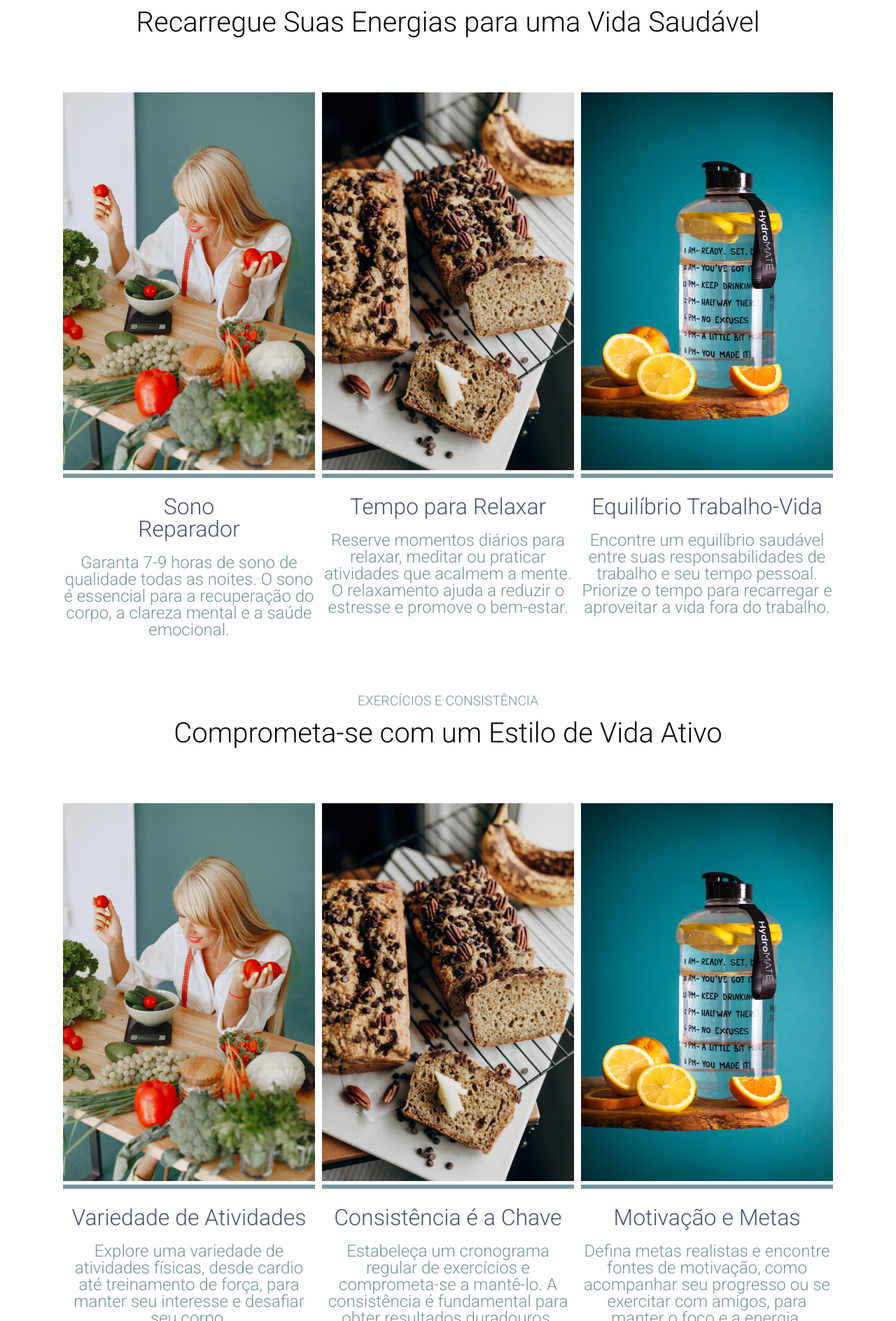
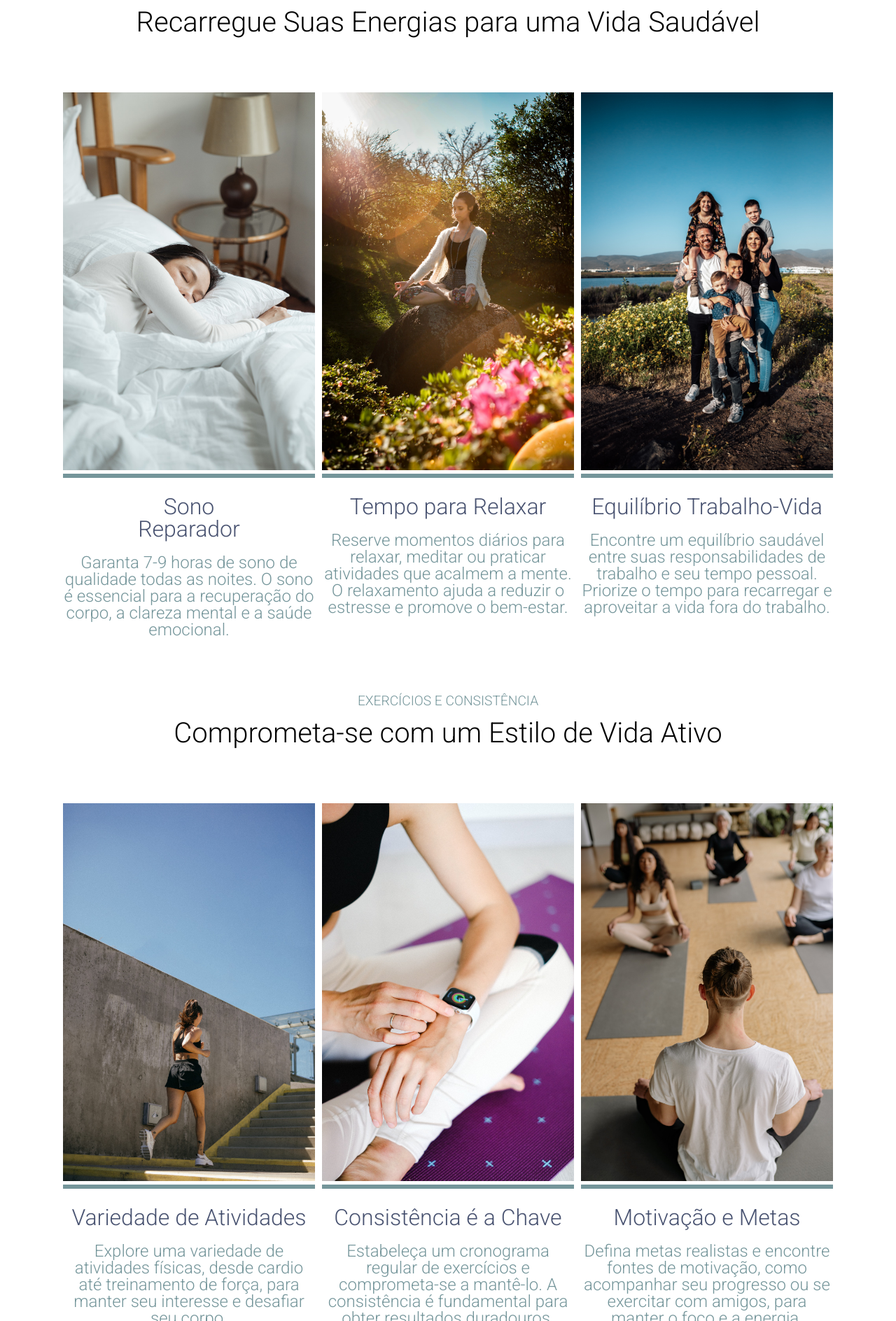
Before and after one commit to rubens-fs/vida-saudavel, a plain HTML site: page index.html in a window 1280 px wide. Shown: the part 1910-3798 px from the top of the page at 70% size. Drawn offline with nearby package versions, Linux system fonts and the light colour scheme.

Commit message:
Atualizando banco de imagens.

```diff
--- a/index.html
+++ b/index.html
@@ -79,21 +79,21 @@
             <div class="cards">
                 <div class="card">
                     <div class="img-container">
-                        <img src="imagens/refeicao.jpg" alt="">
+                        <img src="imagens/sono.jpg" alt="">
                     </div>
                     <h5>Sono <br>Reparador</h5>
                     <p>Garanta 7-9 horas de sono de qualidade todas as noites. O sono é essencial para a recuperação do corpo, a clareza mental e a saúde emocional.</p>
                 </div>
                 <div class="card">
                     <div class="img-container">
-                        <img src="imagens/integral.jpg" alt="">
+                        <img src="imagens/meditacao.jpg" alt="">
                     </div>
                     <h5>Tempo para Relaxar</h5>
                     <p>Reserve momentos diários para relaxar, meditar ou praticar atividades que acalmem a mente. O relaxamento ajuda a reduzir o estresse e promove o bem-estar.</p>
                 </div>
                 <div class="card">
                     <div class="img-container">
-                        <img src="imagens/hidratacao.jpg" alt="">
+                        <img src="imagens/familia.jpg" alt="">
                     </div>
                     <h5>Equilíbrio Trabalho-Vida</h5>
                     <p>Encontre um equilíbrio saudável entre suas responsabilidades de trabalho e seu tempo pessoal. Priorize o tempo para recarregar e aproveitar a vida fora do trabalho.</p>
@@ -107,21 +107,21 @@
             <div class="cards">
                 <div class="card">
                     <div class="img-container">
-                        <img src="imagens/refeicao.jpg" alt="">
+                        <img src="imagens/atividade-fisica.jpg" alt="">
                     </div>
                     <h5>Variedade de Atividades</h5>
                     <p>Explore uma variedade de atividades físicas, desde cardio até treinamento de força, para manter seu interesse e desafiar seu corpo.</p>
                 </div>
                 <div class="card">
                     <div class="img-container">
-                        <img src="imagens/integral.jpg" alt="">
+                        <img src="imagens/cronograma.jpg" alt="">
                     </div>
                     <h5>Consistência é a Chave</h5>
                     <p>Estabeleça um cronograma regular de exercícios e comprometa-se a mantê-lo. A consistência é fundamental para obter resultados duradouros.</p>
                 </div>
                 <div class="card">
                     <div class="img-container">
-                        <img src="imagens/hidratacao.jpg" alt="">
+                        <img src="imagens/exercicio-em-grupo.jpg" alt="">
                     </div>
                     <h5>Motivação e Metas</h5>
                     <p>Defina metas realistas e encontre fontes de motivação, como acompanhar seu progresso ou se exercitar com amigos, para manter o foco e a energia.</p>
```
Also changed, not shown: imagens/atividade-fisica.jpg (added), imagens/beleza.jpeg (deleted), imagens/bem-estar.jpeg (deleted), imagens/cronograma.jpg (added), imagens/descanso.jpeg (deleted), imagens/exercicio-em-grupo.jpg (added), imagens/familia.jpg (added), imagens/interior-1.jpeg (deleted), imagens/interior-2.jpeg (deleted), imagens/interior-3.jpeg (deleted), imagens/meditacao.jpg (added), imagens/sono.jpg (added).
